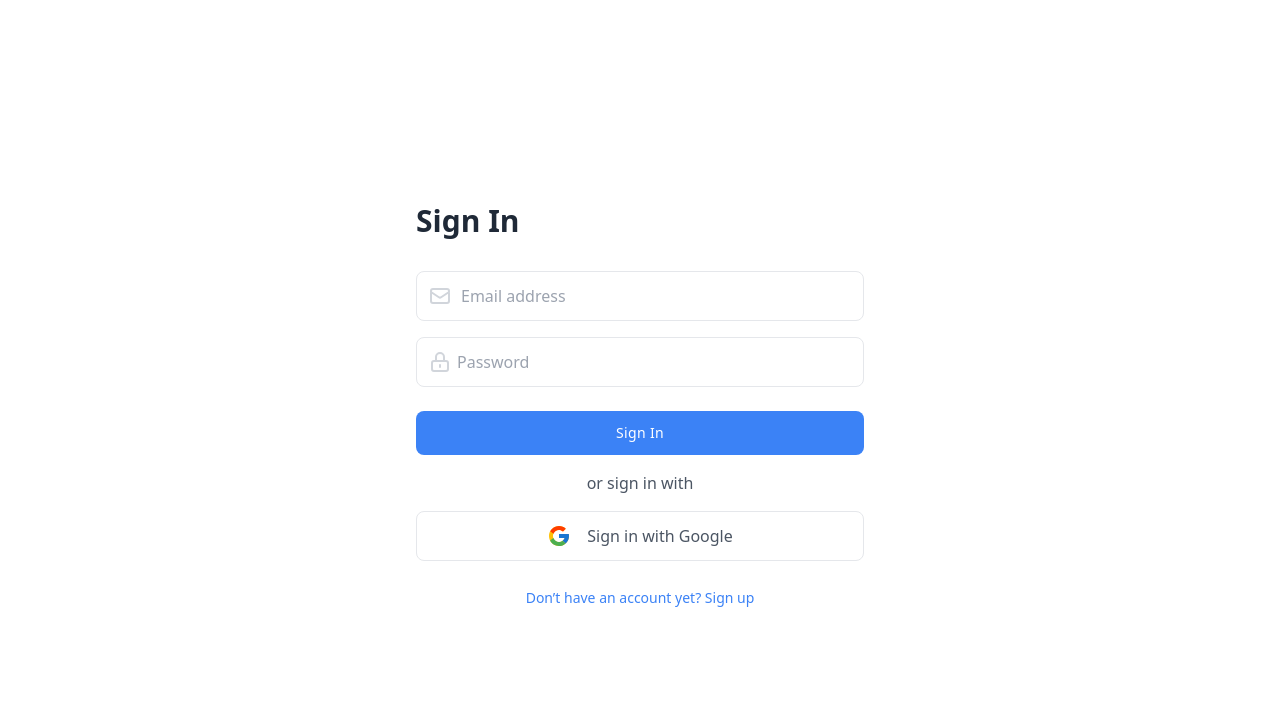
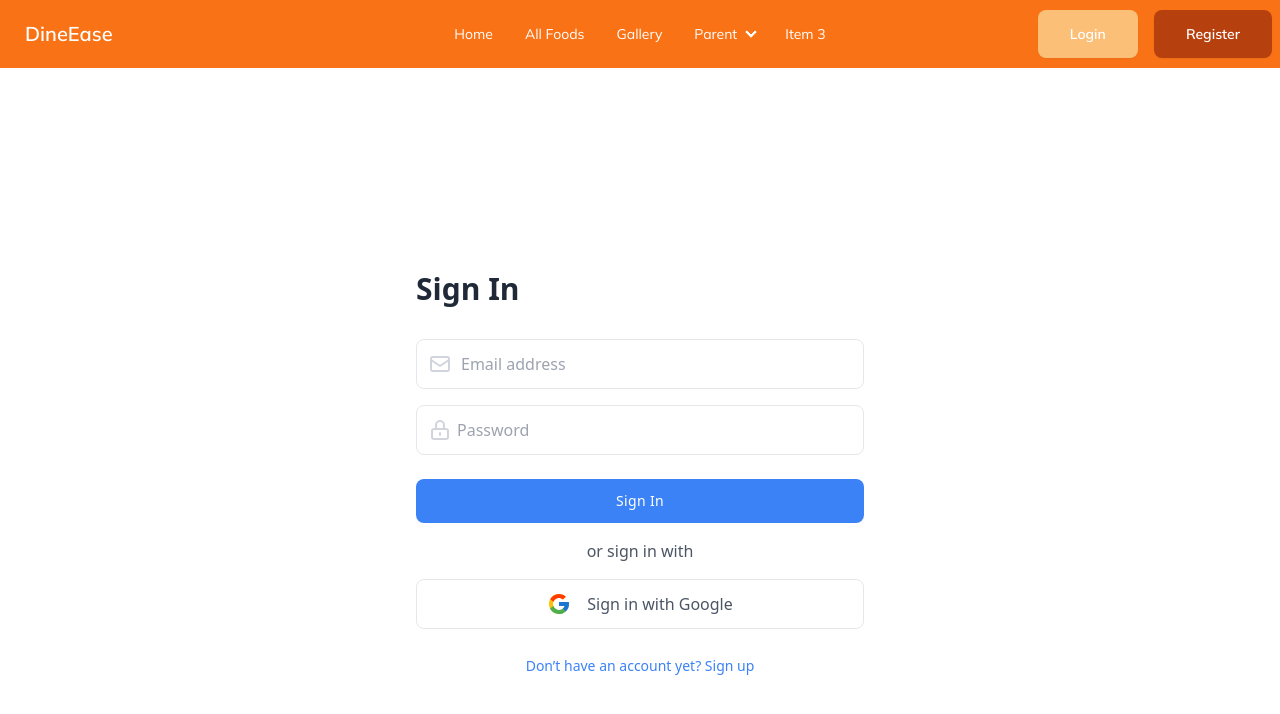
Before and after one commit to adnan2508/dine-ease, a React (Vite) app: page /login in a window 1280 px wide. Shown: the top 714 px of the page. Built offline with nearby package versions, Linux system fonts and the light colour scheme; no server answers.

Commit message:
navbar added

```diff
--- a/src/pages/Login.jsx
+++ b/src/pages/Login.jsx
@@ -1,5 +1,6 @@
 import React from 'react';
 import { Helmet } from 'react-helmet';
+import Navbar from '../components/Navbar';
 
 const Login = () => {
     return (
@@ -7,6 +8,7 @@ const Login = () => {
             <Helmet>
                 <title>DineEase | Login</title>
             </Helmet>
+            <Navbar></Navbar>
             <section class="bg-white ">
     <div class="container flex items-center justify-center min-h-screen px-6 mx-auto">
         <form class="w-full max-w-md">
```
